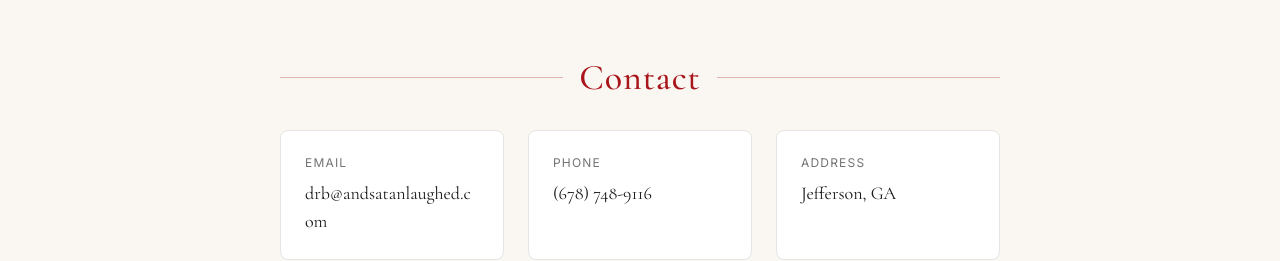
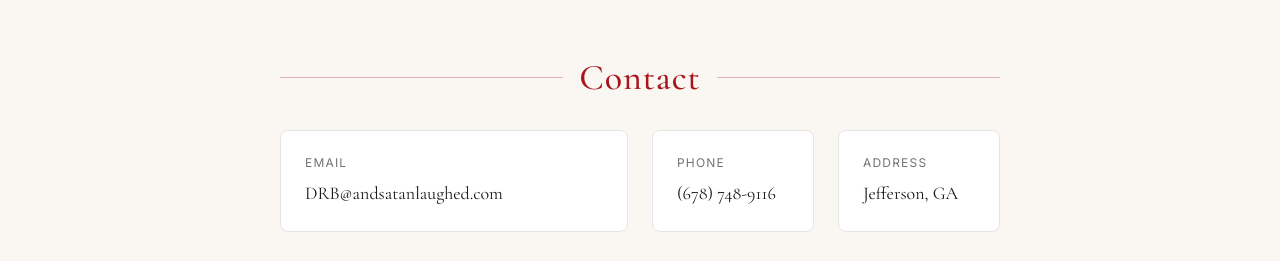
Before and after one commit to andsatanlaughed/website, a plain HTML site: page index.html in a window 1280 px wide. Shown: the part 702-963 px from the top of the page. Drawn offline with nearby package versions, Linux system fonts and the light colour scheme.

Commit message:
webpage update

```diff
--- a/index.html
+++ b/index.html
@@ -71,13 +71,13 @@
         <div class="h-px flex-1 bg-brand-red/30"></div>
       </div>
 
-      <div class="grid sm:grid-cols-3 gap-6">
-        <a href="mailto:drb@andsatanlaughed.com" class="group bg-white p-6 rounded-lg border border-neutral-200 hover:border-brand-red hover:shadow-md transition">
+      <div class="grid sm:grid-cols-4 gap-6">
+        <a href="mailto:DRB@andsatanlaughed.com" class="group bg-white p-6 rounded-lg border border-neutral-200 hover:border-brand-red hover:shadow-md transition sm:col-span-2">
           <div class="text-xs uppercase tracking-widest text-neutral-500 mb-2">Email</div>
-          <div class="font-serif text-lg text-brand-dark group-hover:text-brand-red break-words">drb@andsatanlaughed.com</div>
+          <div class="font-serif text-lg text-brand-dark group-hover:text-brand-red whitespace-nowrap">DRB@andsatanlaughed.com</div>
         </a>
 
-        <a href="tel:+10000000000" class="group bg-white p-6 rounded-lg border border-neutral-200 hover:border-brand-red hover:shadow-md transition">
+        <a href="tel:+16787489116" class="group bg-white p-6 rounded-lg border border-neutral-200 hover:border-brand-red hover:shadow-md transition">
           <div class="text-xs uppercase tracking-widest text-neutral-500 mb-2">Phone</div>
           <div class="font-serif text-lg text-brand-dark group-hover:text-brand-red">(678) 748-9116</div>
         </a>
```
